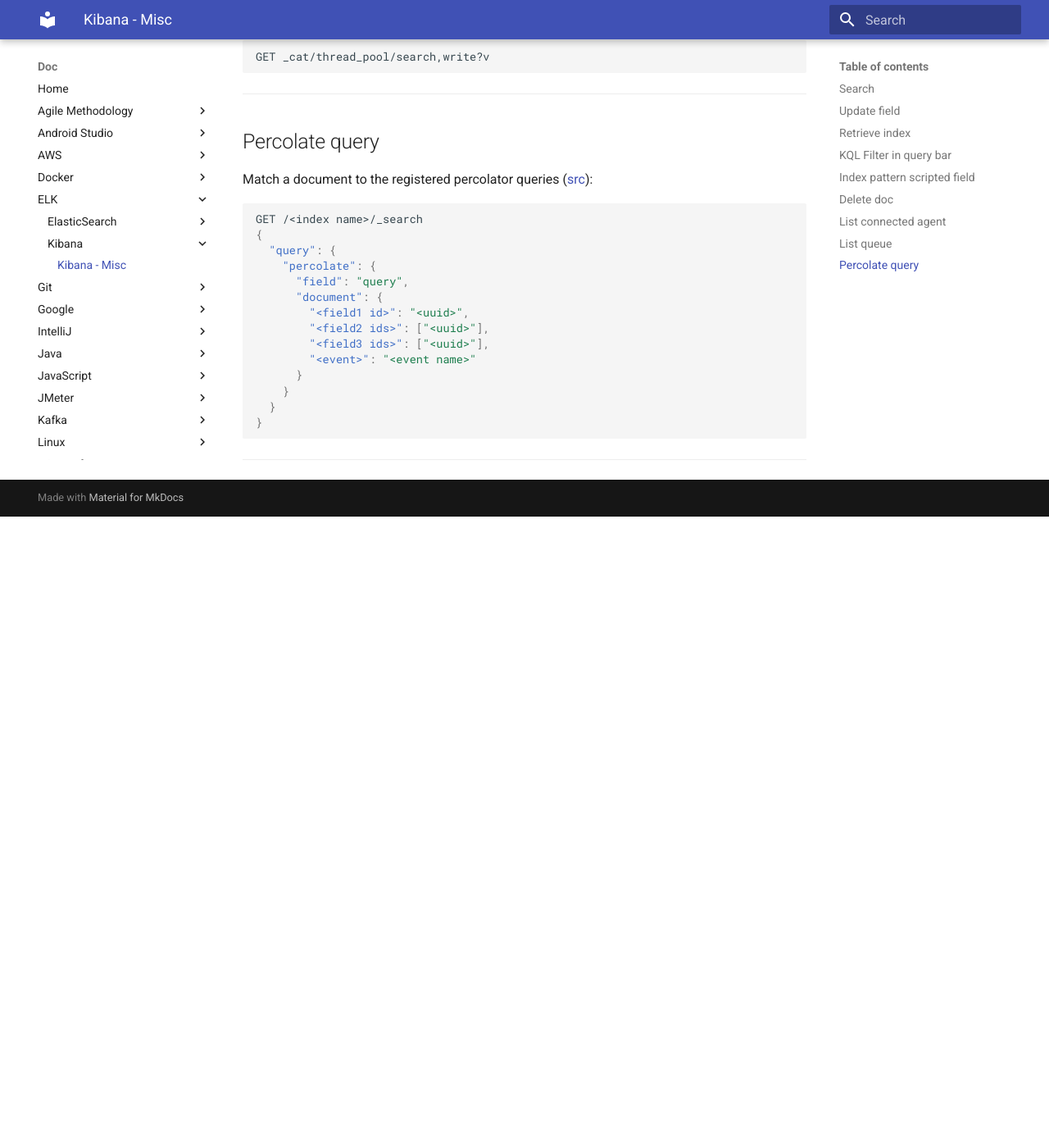
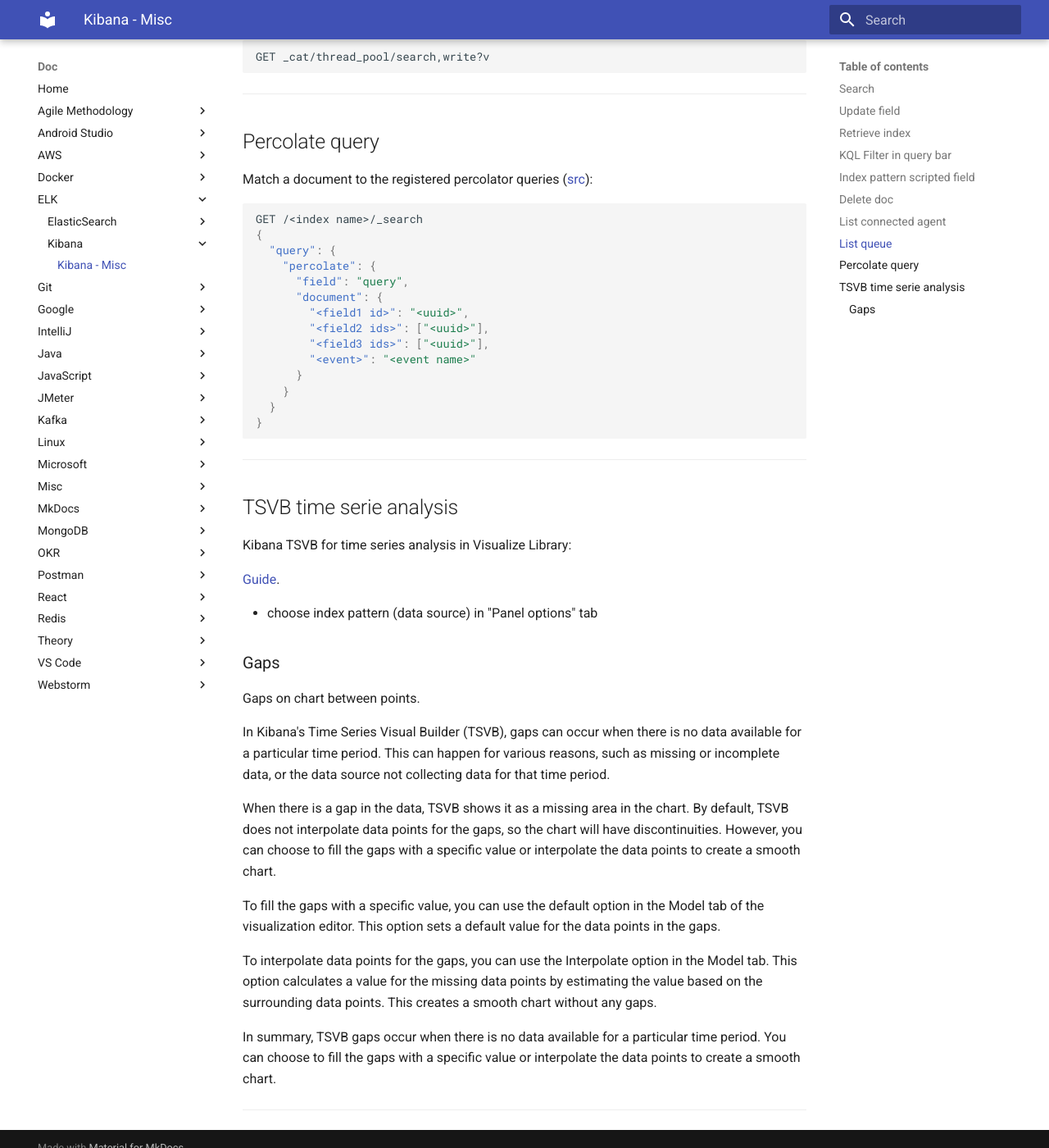
Before and after one commit to oldu73/doc, an MkDocs documentation site: the page built from docs/elk/kibana/kibana.md, in a window 1280 px wide and 1400 px high, scrolled down 3038 px. Shown: the whole window at 82% size. Built offline with MkDocs 1.6.1 and Material for MkDocs 9.7.7, drawn with Linux system fonts in a browser that asks for light colours; before the commit the page ends 3668 px from its top, so only the background shows below that.

Commit message:
kibana tsvb for time series analysis

````diff
--- a/docs/elk/kibana/kibana.md
+++ b/docs/elk/kibana/kibana.md
@@ -174,3 +174,27 @@
 ```
 
 ---
+
+## TSVB time serie analysis
+
+Kibana TSVB for time series analysis in Visualize Library:
+
+[Guide](https://www.elastic.co/guide/en/kibana/master/tsvb.html).
+
+- choose index pattern (data source) in "Panel options" tab
+
+### Gaps
+
+Gaps on chart between points.
+
+In Kibana's Time Series Visual Builder (TSVB), gaps can occur when there is no data available for a particular time period. This can happen for various reasons, such as missing or incomplete data, or the data source not collecting data for that time period.
+
+When there is a gap in the data, TSVB shows it as a missing area in the chart. By default, TSVB does not interpolate data points for the gaps, so the chart will have discontinuities. However, you can choose to fill the gaps with a specific value or interpolate the data points to create a smooth chart.
+
+To fill the gaps with a specific value, you can use the default option in the Model tab of the visualization editor. This option sets a default value for the data points in the gaps.
+
+To interpolate data points for the gaps, you can use the Interpolate option in the Model tab. This option calculates a value for the missing data points by estimating the value based on the surrounding data points. This creates a smooth chart without any gaps.
+
+In summary, TSVB gaps occur when there is no data available for a particular time period. You can choose to fill the gaps with a specific value or interpolate the data points to create a smooth chart.
+
+---
````
